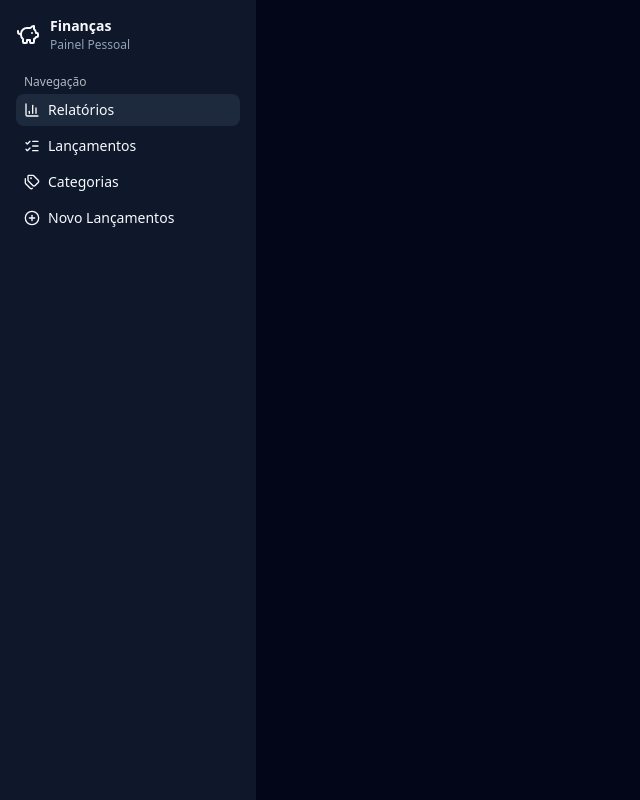
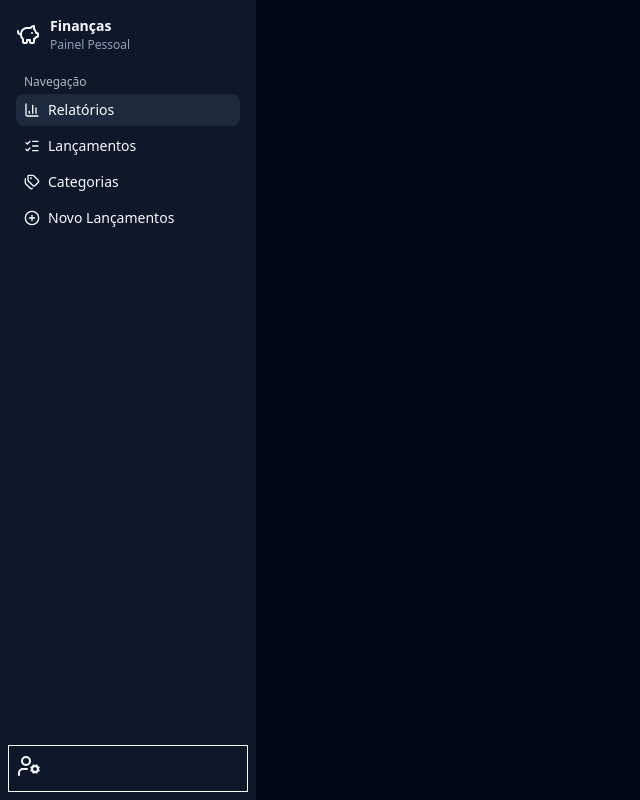
Before and after one commit to Falandimho/fintrack-frontend, a React (Vite) app: page / in a window 1280 px wide. Shown: the whole page, without its empty margins (0-640 px from the left). Built offline with nearby package versions, Linux system fonts and the light colour scheme.

Commit message:
adiciona componente ProfileContainer e corrige estilos no Sidebar

```diff
--- a/src/components/Sidebar/Sidebar.styles.tsx
+++ b/src/components/Sidebar/Sidebar.styles.tsx
@@ -16,7 +16,7 @@ export const SidebarHeader = styled.div`
   padding: 8px;
   display: flex;
   gap: 10px;
-  align-items: center
+  align-items: center;
 `;
 
 export const SidebarTitle = styled.div`
@@ -26,21 +26,19 @@ export const SidebarTitle = styled.div`
     font-weight: var(--font-weight-bold);
     font-size: var(--text-sm);
     line-height: var(--text-sm--line-height);
-
   }
 
   & p {
     font-size: var(--text-xs);
-    color: var(--muted-foreground)
+    color: var(--muted-foreground);
   }
 `;
-
 
 export const SidebarLogo = styled.div`
   background-color: var(--foreground);
   border-radius: var(--radius)
   padding:
-`
+`;
 
 export const SidebarItemContainer = styled.div`
   width: 100%;
@@ -89,3 +87,10 @@ export const Nav = styled.div`
   font-size: var(--text-xs);
   padding: 0px 8px;
 `;
+
+export const ProfileContainer = styled.div`
+  margin-top: auto;
+  width: 100%;
+  border: 1px solid;
+  padding: 8px;
+`;
--- a/src/components/Sidebar/Sidebar.tsx
+++ b/src/components/Sidebar/Sidebar.tsx
@@ -6,6 +6,7 @@ import {
   Tags,
   CirclePlus,
   PiggyBank,
+  UserCog,
 } from "lucide-react";
 
 export function Sidebar() {
@@ -65,6 +66,9 @@ export function Sidebar() {
             })}
           </Styled.SidebarList>
         </Styled.SidebarItemContainer>
+        <Styled.ProfileContainer>
+            <UserCog/>
+        </Styled.ProfileContainer>
       </Styled.Sidebar>
     </>
   );
```
